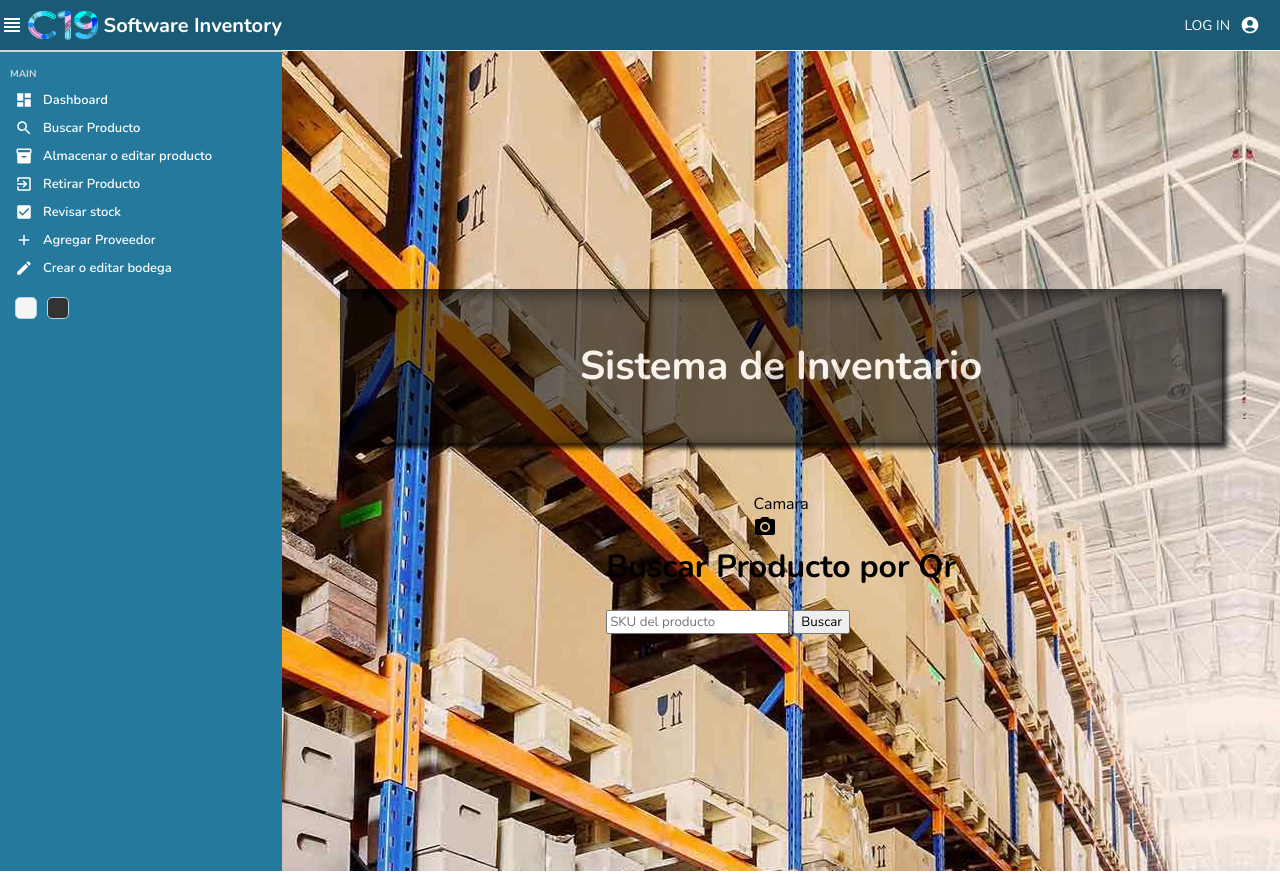
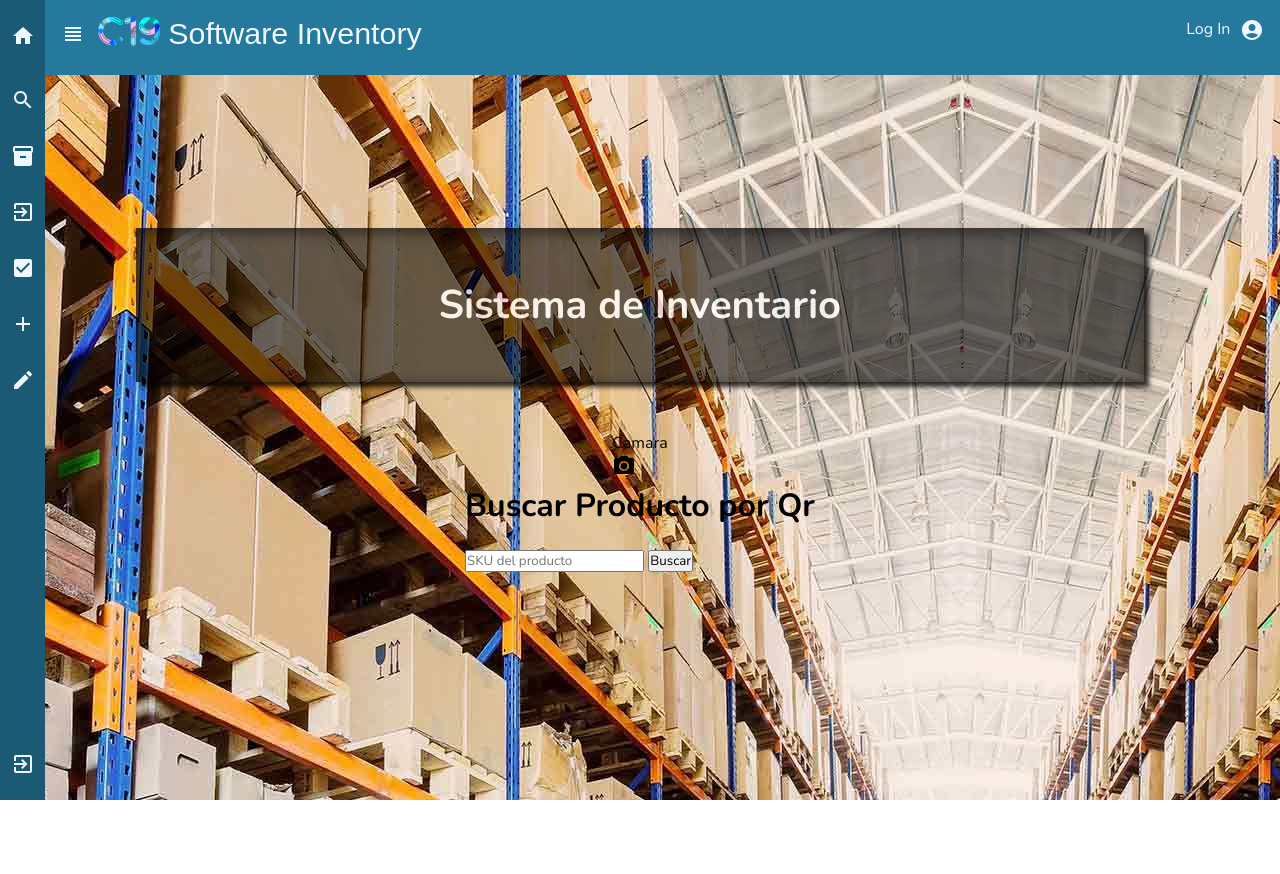
Before and after one commit to felipepizarro-osd/inventaryAppFrontend, a React (Create React App) app: page / in a window 1280 px wide. Built offline with nearby package versions, Linux system fonts and the light colour scheme.

Commit message:
Sidebar and navbar update

```diff
--- a/package.json
+++ b/package.json
@@ -5,6 +5,7 @@
   "dependencies": {
     "@emotion/react": "^11.9.0",
     "@emotion/styled": "^11.8.1",
+    "@material-ui/core": "^4.12.4",
     "@material-ui/icons": "^4.11.3",
     "@mui/icons-material": "^5.8.2",
     "@mui/material": "^5.8.2",
--- a/src/components/navbar/navbar.jsx
+++ b/src/components/navbar/navbar.jsx
@@ -1,21 +1,60 @@
 import React from 'react'
 import './navbar.scss'
-import AccountCircleIcon from '@mui/icons-material/AccountCircle';
+import Inventory2Icon from "@mui/icons-material/Inventory2";
+import ExitToAppIcon from "@mui/icons-material/ExitToApp";
+import SearchIcon from "@mui/icons-material/Search";
+import CheckBoxIcon from "@mui/icons-material/CheckBox";
+import AddIcon from "@mui/icons-material/Add";
+import CreateIcon from "@mui/icons-material/Create";
+import HomeIcon from "@material-ui/icons/Home";
+import { Link } from "react-router-dom";
+
 function navbar() {
   return (
-    <div className='navbar'>
-      <div className='wrapper'>
-
-        <div className='items'>
-
-          <div className='item'>
-          LOG IN
-          <AccountCircleIcon className='icon'/>
-
-          </div>
-        </div>
+    <>
+    <nav className="nav">
+    <div>
+      <div>
+        <Link to="/" className="nav-logo">
+          <HomeIcon className="nav-logo-icon" />
+          <span className="nav-logo-name">Homepage</span>
+        </Link>
+      </div>
+      <div className="nav-Link">
+        <Link to="" className="nav-link">
+          <SearchIcon className="nav-link-icon" />
+          <span className="nav-link-name">Buscar Producto</span>
+        </Link>
+        <Link to="" className="nav-link">
+          <Inventory2Icon className="nav-link-icon" />
+          <span className="nav-link-name">
+            Almacenar o editar producto
+          </span>
+        </Link>
+        <Link to="" className="nav-link">
+          <ExitToAppIcon className="nav-link-icon" />
+          <span className="nav-link-name">Retirar Producto</span>
+        </Link>
+        <Link to="" className="nav-link">
+          <CheckBoxIcon className="nav-link-icon" />
+          <span className="nav-link-name">Revisar stock</span>
+        </Link>
+        <Link to="" className="nav-link">
+          <AddIcon className="nav-link-icon" />
+          <span className="nav-link-name">Agregar Proveedor</span>
+        </Link>
+        <Link to="" className="nav-link">
+          <CreateIcon className="nav-link-icon" />
+          <span className="nav-link-name">Crear o editar bodega</span>
+        </Link>
       </div>
     </div>
+    <Link to="" className="nav-link">
+      <ExitToAppIcon />
+      <span className="nav-link-name">Logout</span>
+    </Link>
+  </nav>
+  </>
   )
 }
 
--- a/src/components/navbar/navbar.scss
+++ b/src/components/navbar/navbar.scss
@@ -1,41 +1,66 @@
-.navbar{
-    height: 50px;
-    border-bottom: 0.5px solid white;
-    display: flex;
-    align-items: center;
-    font-size: 14px;
-    color: #555;
-    background-color: #1B5A74;
-    .wrapper{
+:root {
+    --header-height: 4.6rem;
+    --nav-width: 45px;
 
-        width: 100%;
-        padding: 20px;
-        display: flex;
-        align-items: center;
-        justify-content:flex-end;
-        .search{
-            display: flex;
-            align-items: center;
-            border: 0.5px solid white;
-            padding: 3px;
+    --first-color: #1b5a74;
+    --first-color-alt: #00b3ff;
+    --white-color: #25799d;
+  }
+  * {
+    margin: 0;
+    padding: 0;
+    box-sizing: border-box;
+  }
+  a {
+    text-decoration: none;
+  }
+  ul {
+    list-style: none;
+  }
+  main {
+    position: relative;
+    margin: var(--header-height);
+    padding: 0 1rem;
+    font-size: 1rem;
+    font-family: "Lucida Grande", sans-serif;
+    transition: 0.5s;
   }
 
-        .items{
+.nav {
     display: flex;
-            align-items: center;
-            .item{
-                display: flex;
-                align-items: center;
-                margin-left: 20px;
-                color: white;
+    flex-direction: column;
+    justify-content: space-between;
+    overflow: hidden;
+    padding: 0.5rem 1 0.5rem 1.5rem;
+    height: 100%;
   }
-
-            .icon{
-                margin-left: 10px;
-                font-size: 20px;
-
+  .nav-logo,
+  .nav-link {
+    display: grid;
+    grid-template-columns: max-content max-content;
+    column-gap: 0.6rem;
+    padding: 0.5rem 0 0.5rem 0.7rem;
   }
-
+  .nav-logo {
+    margin-bottom: 1.5rem;
   }
+  .nav-logo-icon {
+    font-size: 1.5rem;
+    color: aliceblue;
+    cursor: pointer;
   }
+  .nav-logo-name {
+    font-weight: 600;
+    color: aliceblue;
+    list-style: none;
   }
+  .nav-link {
+    position: relative;
+    color: aliceblue;
+    transition: 0.5s;
+    margin-bottom: 1rem;
+  }
+  .nav-link:hover {
+    color: var(--first-color-alt);
+    background-color: rgba(0, 0, 0, 0.1);
+  }
--- a/src/components/sidebar/sidebar.jsx
+++ b/src/components/sidebar/sidebar.jsx
@@ -1,52 +1,39 @@
-import React from 'react'
-import './sidebar.scss'
-import DashboardIcon from '@mui/icons-material/Dashboard';
-//import PeopleIcon from '@mui/icons-material/People';
-import Inventory2Icon from '@mui/icons-material/Inventory2';
-import ExitToAppIcon from '@mui/icons-material/ExitToApp';
-import SearchIcon from '@mui/icons-material/Search';
-import CheckBoxIcon from '@mui/icons-material/CheckBox';
-import AddIcon from '@mui/icons-material/Add';
-import CreateIcon from '@mui/icons-material/Create';
-import ViewHeadlineIcon from '@mui/icons-material/ViewHeadline';
-import logo from '..//img/Logo.png'
-import { Grid } from '@mui/material';
-const tab = '\u00A0'
+import React, { useState } from "react";
+import "./Sidebar.scss";
+import ViewHeadlineIcon from "@mui/icons-material/ViewHeadline";
+import { Link } from "react-router-dom";
+import Navbar from "../navbar/navbar";
+import AccountCircleIcon from "@mui/icons-material/AccountCircle";
+import logo from "..//img/Logo.png";
+const tab = "\u00A0";
+const Side = () => {
+  const [show, setShow] = useState(false);
 
-function Sidebar() {
   return (
-    <div className='sidebar'>
-      <div className='top'>
-        <ViewHeadlineIcon className='icon' />{tab}
-        <span className='logo'>
-         <img src={logo} alt="logo" height={30} width = {70} />{tab}Software{tab}Inventory
-        </span>
-      </div>
-      <hr />
-      <div className='center'>
-        <Grid alignItems="stretch">
-        <ul>
-          <p className='title'>MAIN</p>
-          <li><DashboardIcon className='Icons' /><span>Dashboard</span></li>
-          <li><SearchIcon className='Icons' /><span>Buscar Producto</span></li>
-          <li><Inventory2Icon className='Icons' /><span>Almacenar o editar producto</span></li>
-          <li><ExitToAppIcon className='Icons' /><span>Retirar Producto</span></li>
-          <li><CheckBoxIcon className='Icons' /><span>Revisar stock</span></li>
-          <li><AddIcon className='Icons' /><span>Agregar Proveedor</span></li>
-          <li><CreateIcon className='Icons' /><span>Crear o editar bodega</span></li>
+    <main className={show ? "space-toggle" : null}>
+      <header className={`header ${show ? "space-toggle" : null}`}>
+        <div className="header-toggle" onClick={() => setShow(!show)}>
+          <ViewHeadlineIcon className="icon" />
+          <div className="logo ">
+            <img src={logo} alt="logo" height={30} width={70} />
+            <span className="logo-name">
+              {tab}Software{tab}Inventory
+            </span>
+          </div>
+        </div>
 
+        <div className="nav-login">
+          <Link to="" className="nav-link">
+            <span className="nav-link-name">Log In</span>
+            <AccountCircleIcon className="icon" />
+          </Link>
+        </div>
+      </header>
+      <aside className={`sidebar ${show ? "show" : null}`}>
+        <Navbar/>
+      </aside>
+    </main>
+  );
+};
 
-        </ul>
-        </Grid>
-      </div>
-      <div className='bottom'>
-        <div className='colorOption'></div>
-        <div className='colorOption'></div>
-
-      </div>
-    </div>
-
-  )
-}
-
-export default Sidebar
+export default Side;
--- a/src/components/sidebar/sidebar.scss
+++ b/src/components/sidebar/sidebar.scss
@@ -1,87 +1,161 @@
-.sidebar{
+:root {
+  --header-height: 4.6rem;
+  --nav-width: 45px;
 
-    flex:1;
-    //border-right: 0.5px solid transparent;
-    min-height: 100vh;
-    background-color: #25799D;
+  --first-color: #1b5a74;
+  --first-color-alt: #00b3ff;
+  --white-color: #25799d;
+}
+* {
+  margin: 0;
+  padding: 0;
+  box-sizing: border-box;
+}
+a {
+  text-decoration: none;
+}
+ul {
+  list-style: none;
+}
+main {
+  position: relative;
+  margin: var(--header-height);
+  padding: 0 1rem;
+  font-size: 1rem;
+  font-family: "Lucida Grande", sans-serif;
+  transition: 0.5s;
+}
+.header {
+  position: fixed;
+  top: 0;
+  left: 0;
+  height: var(--header-height);
+  width: 100%;
+  display: flex;
+  justify-content: space-between;
+  align-items: center;
+  background-color: var(--white-color);
+  padding: 0 1rem;
+  transition: 0.5s;
+}
+.header-toggle {
+  font-size: 1.25rem;
+  cursor: pointer;
+  color: aliceblue;
+}
+.sidebar {
+  position: fixed;
+  top: 0;
+  left: -30%;
+  height: 100%;
+  width: var(--nav-width);
+  background-color: var(--first-color);
+  padding-top: 1rem;
+  transition: 0.5s;
+}
+.logo {
+  position: fixed;
+  top: -30%;
+  height: 100%;
+  width: var(--nav-width);
+  padding-top: 1rem;
+  transition: 0.5s;
+  display: flex;
+  margin-left: 2.3rem;
+}
+.logo-name {
+  display: grid;
+  grid-template-columns: max-content max-content;
+  color: aliceblue;
+  font-size: 1.9rem;
+  font-family: sans-serif;
+}
+.nav {
+  display: flex;
+  flex-direction: column;
+  justify-content: space-between;
+  overflow: hidden;
+  padding: 0.5rem 1 0.5rem 1.5rem;
+  height: 100%;
+}
+.nav-logo,
+.nav-link {
+  display: grid;
+  grid-template-columns: max-content max-content;
+  column-gap: 0.6rem;
+  padding: 0.5rem 0 0.5rem 0.7rem;
+}
+.nav-logo {
+  margin-bottom: 1.5rem;
+}
+.nav-logo-icon {
+  font-size: 1.5rem;
+  color: aliceblue;
+  cursor: pointer;
+}
+.nav-logo-name {
+  font-weight: 600;
+  color: aliceblue;
+  list-style: none;
+}
+.nav-link {
+  position: relative;
+  color: aliceblue;
+  transition: 0.5s;
+  margin-bottom: 1rem;
+}
+.nav-link:hover {
+  color: var(--first-color-alt);
+  background-color: rgba(0, 0, 0, 0.1);
+}
+.active {
+  color: var(--first-color-alt);
+  background-color: rgba(0, 0, 0, 0.1);
+}
+.active::before {
+  content: "";
+  position: absolute;
+  left: 0;
+  top: 0;
+  height: 38px;
+  width: 3px;
+  background-color: var(--white-color);
+  transition: 0.5s;
+}
+.show {
+  left: 0;
+}
+.space-toggle {
+  padding-left: calc(var(--nav-width) + 1rem);
+}
 
-    .top{
-        height: 50px;
-        display: flex;
-        align-items:center;
-        justify-content: center;
-        background-color: #1B5A74;
-        .icon{
-            align-items: center;
-            color:white;
-        }
-    }
-    .logo{
-        display: flex;
-        font-size: 20px;
-        font-weight: bold;
-        color:white;
-        align-items: center;
-
-    }
-    hr{
-        height: 0;
-        border: 0.5px solid lightgray;
-    }
-    .center{
-        padding-left: 10px;
-        ul {
-            list-style: none;
-            margin: 0;
-            padding: 0;
-            .title{
-                font-size: 10px;
-                font-weight: bold;
-                color: lightgray;
-                margin-top: 15px;
-                margin-bottom: 5px;
-            }
-            li{
-                display: flex;
-                align-items: center;
-                padding: 5px;
-                cursor: pointer;
-
-                &:hover{
-                    background-color: #1B5A74;
-                }
-                .Icons{
-                    font-size: 18px;
-                    color: white;
-                }
-                span{
-                    font-size: 13px;
-                    font-weight: 600;
-                    color: white;
-                    margin-left: 10px;
-                }
-            }
-
-        }
-    }
-    .bottom{
-        display: flex;
-        align-items: center;
-        margin: 10px;
-        .colorOption{
-            width: 20px;
-            height: 20px;
-            border-radius: 5px;
-            border:1px solid lightblue;
-            cursor: pointer;
-            margin: 5px;
-
-            &:nth-child(1){
-                background-color: whitesmoke;
-            }
-            &:nth-child(2){
-                background-color: #333;
-            }
-        }
-    }
+@media screen and (min-width: 768px) {
+  main {
+    margin: calc(var(--header-height) + 1rem) 0 0 0;
+    padding: 0 1rem 1 calc(var(--nav-width) + 2rem);
+  }
+  .header {
+    height: calc(var(--header-height) + 0.1rem);
+    padding-left: calc(var(--nav-width) + 1rem);
+  }
+  .sidebar {
+    left: 0;
+    padding: 1rem 0 0 0;
+  }
+  .show {
+    width: calc(var(--header-height) + 195px);
+  }
+  .space-toggle {
+    padding-left: calc(var(--nav-width) + 240px);
+  }
+  .logo {
+    position: fixed;
+    top: 0;
+    height: 100%;
+    width: var(--nav-width);
+    padding-top: 1rem;
+    transition: 0.5s;
+    display: flex;
+    margin-left: 2.3rem;
+  }
 }
--- a/src/pages/home/Home.jsx
+++ b/src/pages/home/Home.jsx
@@ -1,8 +1,6 @@
 import React from 'react'
 import "./Home.scss"
-import Sidebar from '../../components/sidebar/sidebar'
-import Navbar from '../../components/navbar/navbar'
-
+import Sidebar from '../../components/sidebar/Sidebar'
 import Search from '../../components/searchProduct/searchProducts'
 
 
@@ -11,10 +9,9 @@ const Home = () => {
   return (
     <div className='home'>
 
-        <Sidebar/>
+         <Search/>
         <div className='homeConteiner'>
-          <Navbar/>
-          <Search/>
+          <Sidebar/>
         </div>
     </div>
   )
--- a/src/pages/home/Home.scss
+++ b/src/pages/home/Home.scss
@@ -1,8 +1,8 @@
 .home{
-    display: flex;
+    display: contents;
     .homeConteiner{
 
-        flex: 6;
+        flex: auto;
         .widgets,.charts{
             display: flex;
             padding: 20px;
@@ -22,23 +22,5 @@
                 margin-bottom: 15px;
             }
         }
-        .row{
-            display: flex;
-            align-items:center;
-            justify-content: center;
-            gap: 20px;
-            margin: 20px;
-            margin-top: 20px;
-            box-shadow: 5px 5px 30px 5px rgba(0, 0, 0, 0.25);
-
-            .tabla_producto {     font-family: "Lucida Sans Unicode", "Lucida Grande", Sans-Serif;
-                font-size: 14px;   text-align: left;    /*border-collapse: collapse;*/ }
-
-            th {     font-size: 13px;     font-weight: normal;     padding: 8px;     background: #3c92b7;
-                border-top: 4px solid #1b5a74;    border-bottom: 2px solid #fff; color: rgb(255, 255, 255); }
-
-            td {    padding: 8px;     background: #e8edff;     border-bottom: 1px solid #fff;
-                color: #669;    border-top: 1px solid transparent; }
-            }
     }
 }
```
Also changed, not shown: 1 other file (tests, documents, lock files or other folders). Lines whose indentation alone changed are shown as unchanged.
